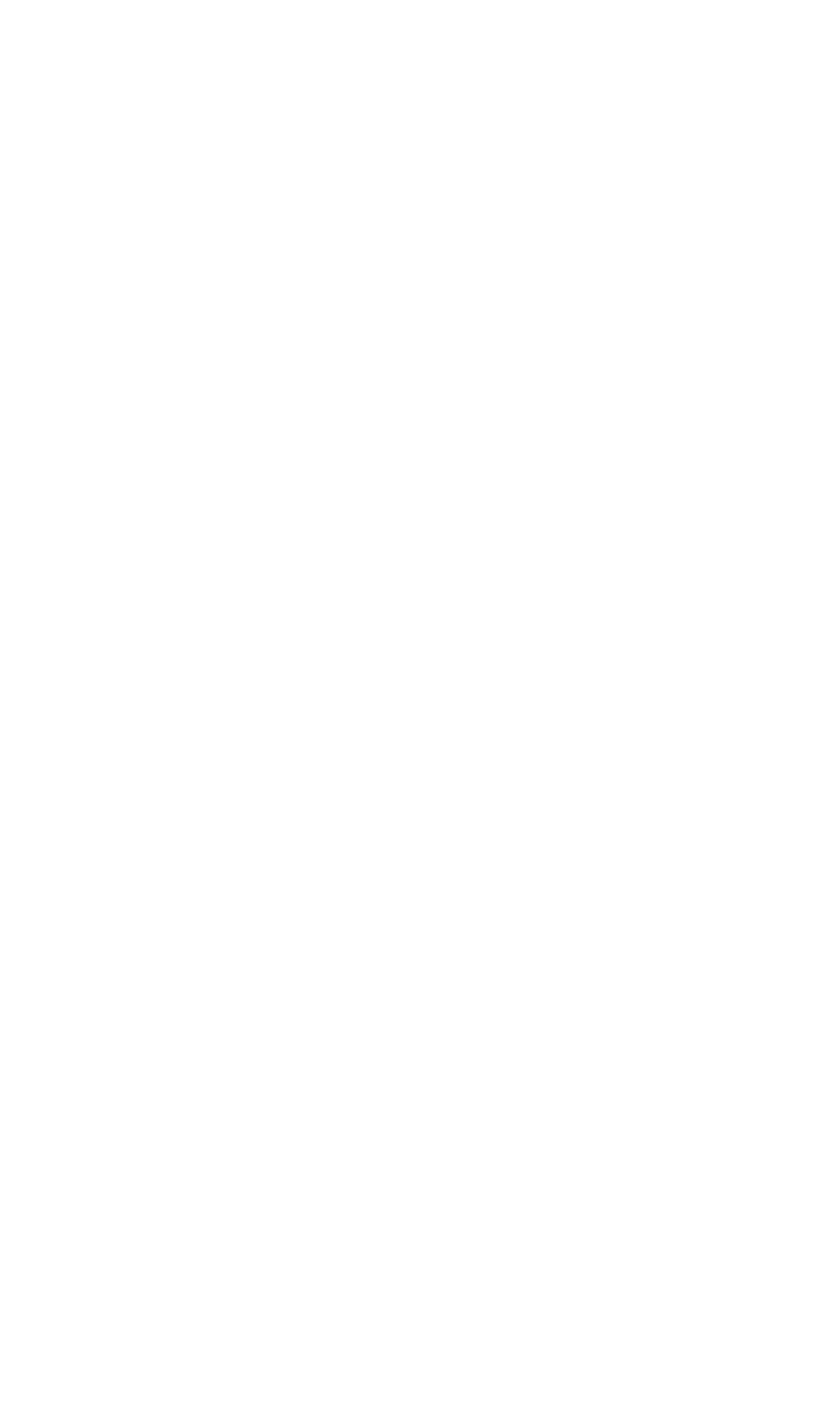
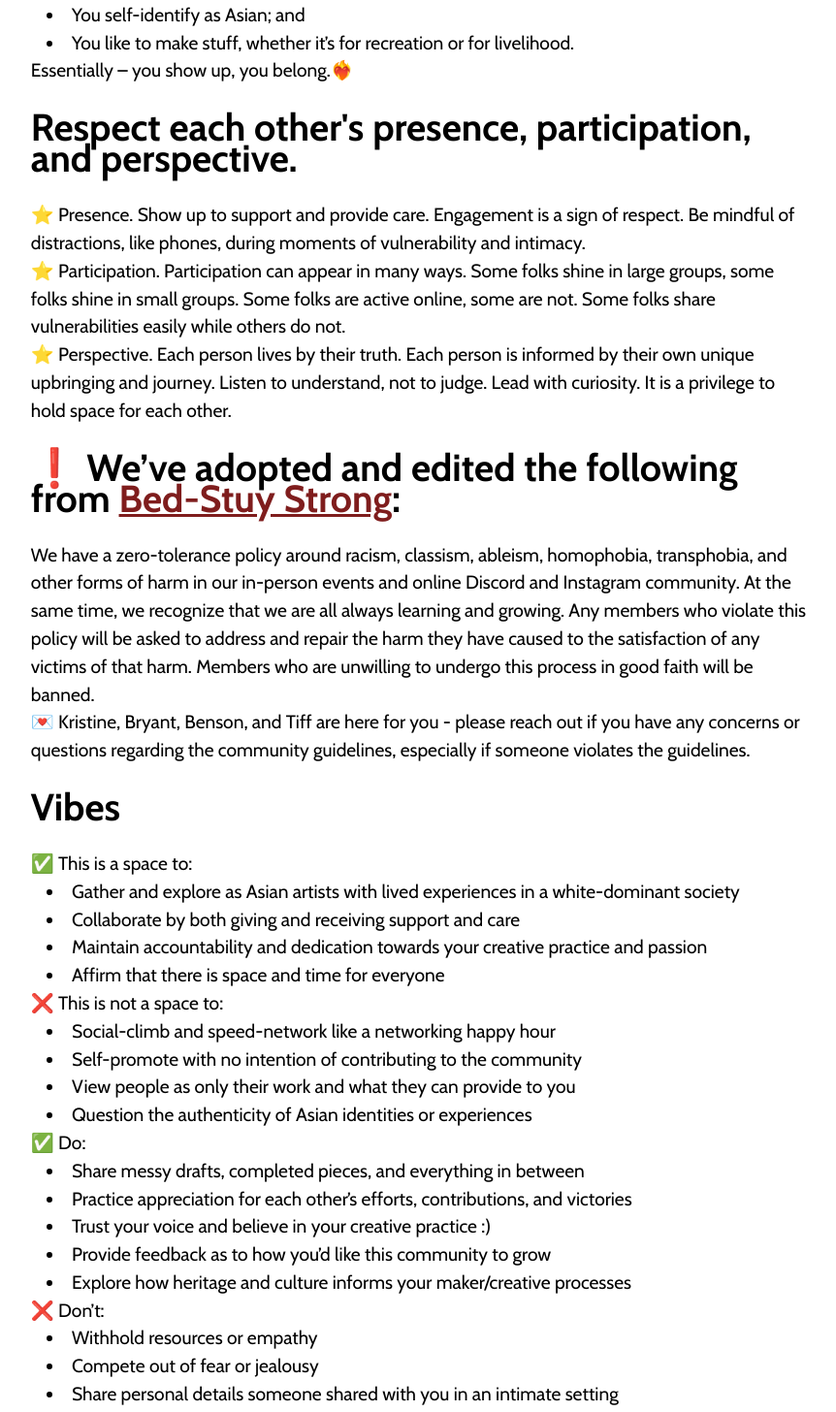
Before and after one commit to fernakr/slipper-house, a Next.js app: page /slipper-house/community-guidelines in a window 1280 px wide. Shown: the part 148-1604 px from the top of the page at 97% size, without its empty margins (205-1067 px from the left). Before the commit the page ends 800 px from the top, so only its background shows below. Built offline with nearby package versions, Linux system fonts and the light colour scheme.

Commit message:
community guidelines

```diff
--- a/app/community-guidelines/page.js
+++ b/app/community-guidelines/page.js
@@ -1,7 +1,50 @@
-export default function CommunityGuidelines(){
+export default function CommunityGuidelines() {
     return (
-        <div>
-                test
+        <div className="p-8 max-w-prose m-auto">
+            <h2>👩‍🎨 Who is Slipper Assembly for?</h2>
+            <p>Slipper Assembly is a home for Asian creatives and makers. What does that mean?</p>
+            <ul >
+                <li >You self-identify as Asian; and</li>
+                <li >You like to make stuff, whether it’s for recreation or for livelihood.</li>
+            </ul>
+            <p >Essentially – you show up, you belong.❤️‍🔥</p>
+            <h2>Respect each other's presence, participation, and perspective.</h2>
+            <p >⭐ Presence. Show up to support and provide care. Engagement is a sign of respect. Be mindful of distractions, like phones, during moments of vulnerability and intimacy.</p>
+            <p >⭐ Participation.&nbsp;Participation can appear in many ways. Some folks shine in large groups, some folks shine in small groups. Some folks are active online, some are not. Some folks share vulnerabilities easily while others do not.</p>
+            <p >⭐ Perspective. Each person lives by their truth. Each person is informed by their own unique upbringing and journey. Listen to understand, not to judge. Lead with curiosity. It is a privilege to hold space for each other.</p>
+            <h2>❗ We’ve adopted and edited the following from&nbsp;<a target="_blank" rel="noopener noreferrer" href="https://www.bedstuystrong.com/principles/">Bed-Stuy Strong</a>:</h2>
+            <p >We have a zero-tolerance policy around racism, classism, ableism, homophobia, transphobia, and other forms of harm in our in-person events and online Discord and Instagram community. At the same time, we recognize that we are all always learning and growing. Any members who violate this policy will be asked to address and repair the harm they have caused to the satisfaction of any victims of that harm. Members who are unwilling to undergo this process in good faith will be banned.</p>
+            <p >💌 Kristine, Bryant, Benson, and Tiff are here for you - please reach out if you have any concerns or questions regarding the community guidelines, especially if someone violates the guidelines.</p>
+            <h2>Vibes</h2>
+            <p >✅ This&nbsp;is&nbsp;a space to:</p>
+            <ul >
+                <li >Gather and explore as Asian artists with lived experiences in a white-dominant society</li>
+                <li >Collaborate by both giving and receiving support and care</li>
+                <li >Maintain accountability and dedication towards your creative practice and passion</li>
+                <li >Affirm that there is space and time for everyone</li>
+            </ul>
+            <p >❌ This&nbsp;is not&nbsp;a space to:</p>
+            <ul >
+                <li >Social-climb and speed-network like a networking happy hour</li>
+                <li >Self-promote with no intention of contributing to the community</li>
+                <li >View people as only their work and what they can provide to you</li>
+                <li >Question the authenticity of Asian identities or experiences</li>
+            </ul>
+            <p >✅ Do:</p>
+            <ul >
+                <li >Share messy drafts, completed pieces, and everything in between</li>
+                <li >Practice appreciation for each other’s efforts, contributions, and victories</li>
+                <li >Trust your voice and believe in your creative practice :)</li>
+                <li >Provide feedback as to how you’d like this community to grow</li>
+                <li >Explore how heritage and culture informs your maker/creative processes</li>
+            </ul>
+            <p >❌ Don’t:&nbsp;</p>
+            <ul >
+                <li >Withhold resources or empathy</li>
+                <li >Compete out of fear or jealousy</li>
+                <li >Share personal details someone shared with you in an intimate setting</li>
+                <li >Ask someone to disclose their racial background</li>
+            </ul>
         </div>
     )
 }
--- a/app/page.js
+++ b/app/page.js
@@ -856,8 +856,8 @@ export default function Home() {
         <p className="text-lg"><em>performances start at 8:00pm</em></p>
         <ul className="no-list">
           {schedule.map((event, index) => (
-            <li key={ index } className="mt-5 leading-5">
-                <strong className="block">{event.presenter}</strong>
+            <li key={ index } className="mt-6 leading-5">
+                <strong className="block mb-1">{event.presenter}</strong>
                 {event.Content} ({event.duration})
             </li>
           ))
@@ -894,6 +894,7 @@ export default function Home() {
         <strong>Co-founders: Bryant, Tiff, Kristine, &amp; Benson</strong>
 
         </p>
+        <p className="mt-3"><a href="/slipper-house/community-guidelines">Read our community guidelines</a>          </p>
       </div>
 
 
```
